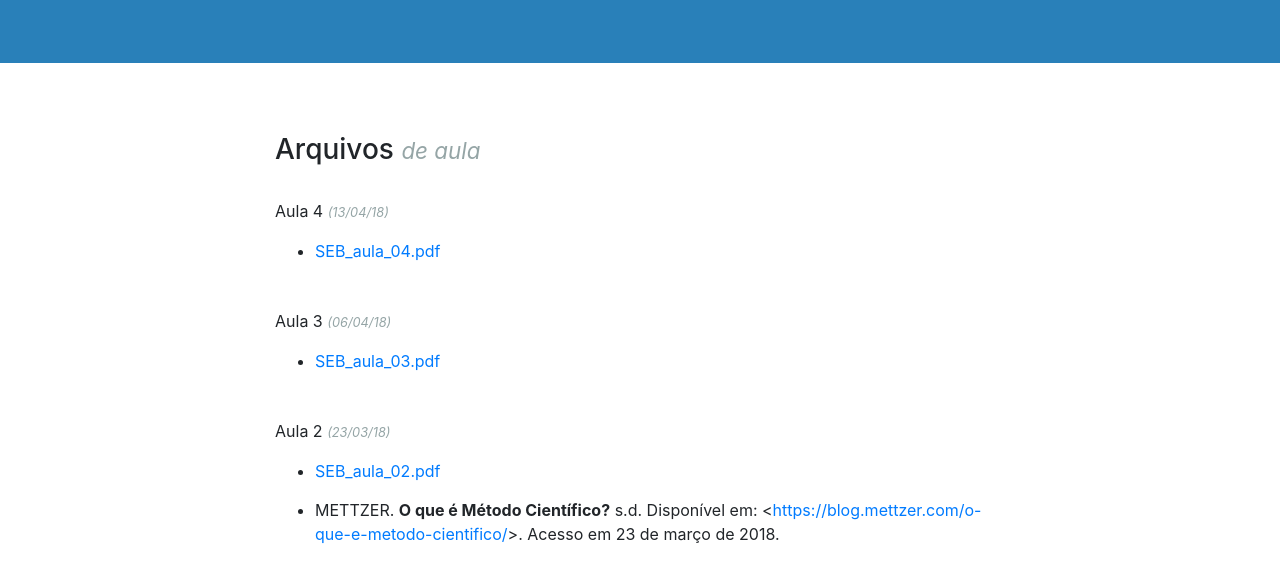
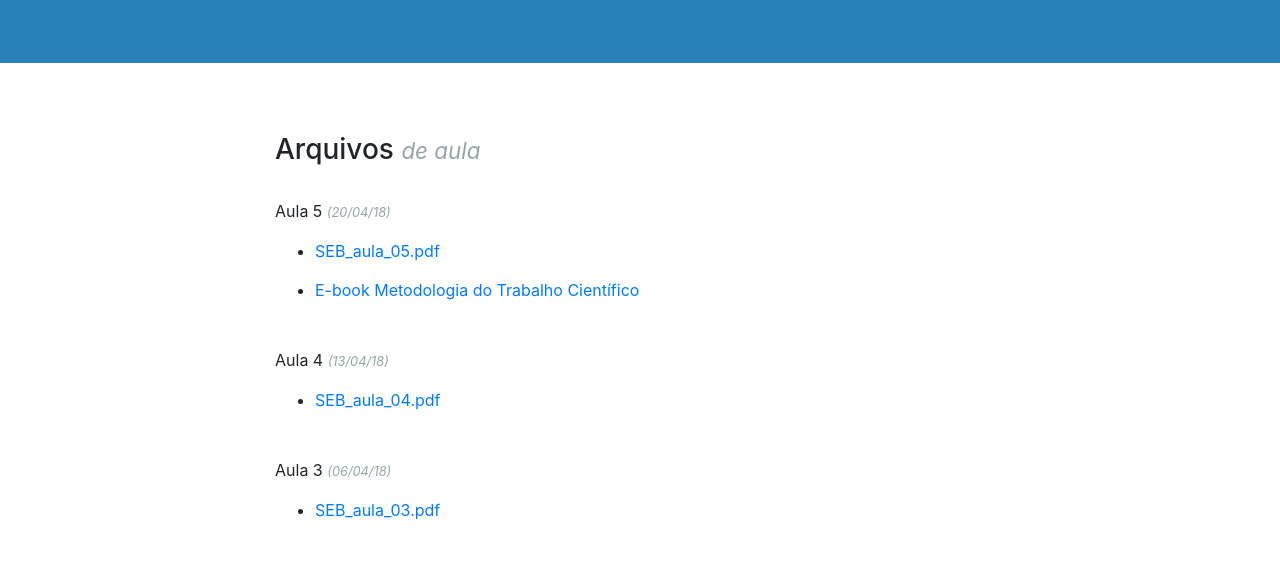
Before and after one commit to caioladislau/ladislau.me, a website: page seb2018.1/index.html in a window 1280 px wide. Shown: the part 223-788 px from the top of the page. Drawn offline with nearby package versions, Linux system fonts and the light colour scheme.

Commit message:
Adiciona a aula 05

```diff
--- a/seb2018.1/index.html
+++ b/seb2018.1/index.html
@@ -68,6 +68,14 @@
           <div class="col-lg-8 mx-auto">
             <h3>Arquivos <small>de aula</small></h3>
             <br>
+
+            <!-- Aula -->
+            <p>Aula 5 <small>(20/04/18)</small></p>
+            <ul class="pbottom">
+              <li><a target="_blank" href="arquivos/SEB_aula_04.pdf">SEB_aula_05.pdf</a></li>
+              <li><a target="_blank" href="arquivos/E-book_Metodologia_do_Trabalho_Cientifico.pdf">E-book Metodologia do Trabalho Científico</a></li>
+            </ul>
+            <!-- /Aula -->
 
             <!-- Aula -->
             <p>Aula 4 <small>(13/04/18)</small></p>
```
Also changed, not shown: 1 other file.
